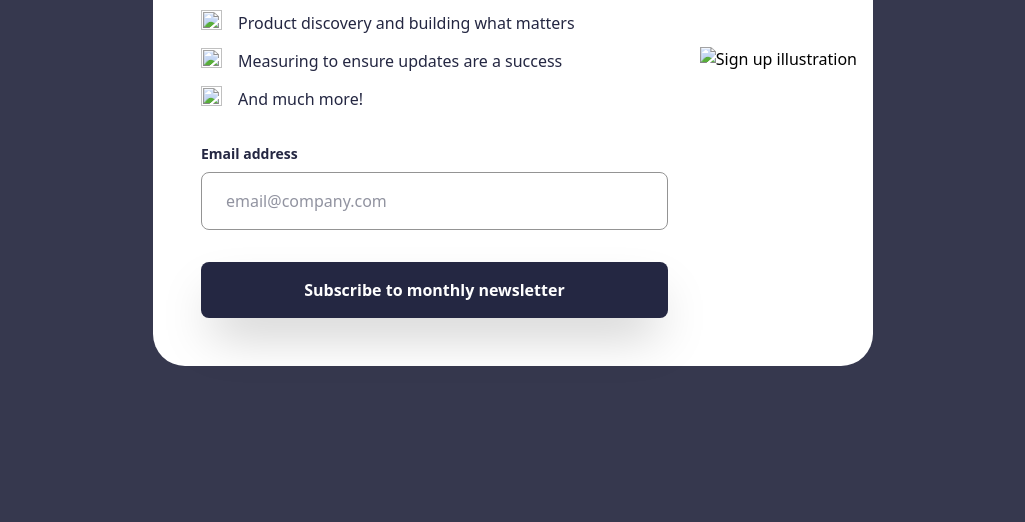
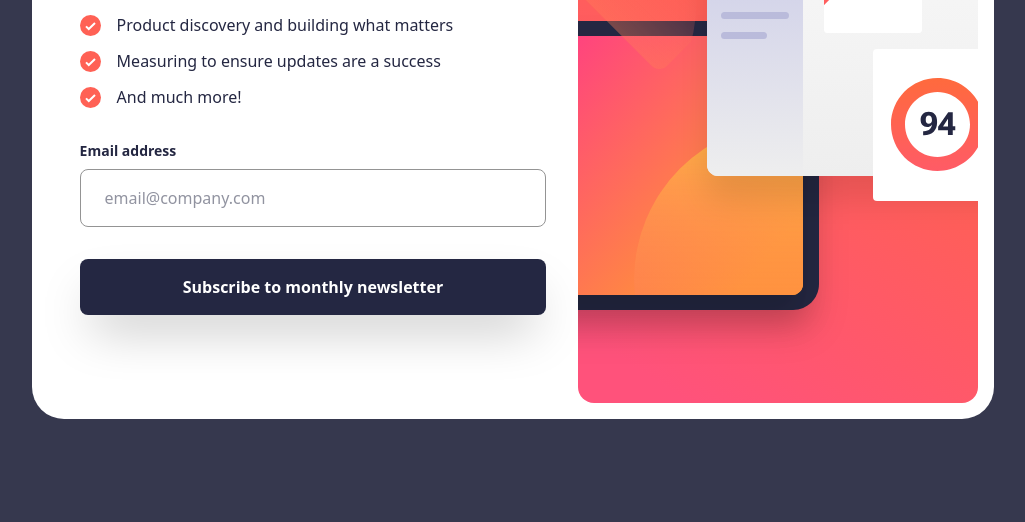
Before and after one commit to juanfeoru/newsletter-sign-up, a website: page index.html in a window 1280 px wide. Shown: the part 310-832 px from the top of the page, without its empty margins (127-1152 px from the left). Drawn offline with nearby package versions, Linux system fonts and the light colour scheme; files that its build step writes are made by us from their sources; the site is published under a folder, as on GitHub Pages, so addresses that start at the root find nothing.

Commit message:
fix: Update all image asset paths to be relative.

```diff
--- a/index.html
+++ b/index.html
@@ -29,19 +29,19 @@
         <picture>
           <!-- Desktop -->
           <source
-            srcset="/assets/images/illustration-sign-up-desktop.svg"
+            srcset="./assets/images/illustration-sign-up-desktop.svg"
             media="(min-width: 1024px)"
           />
 
           <!-- Tablet -->
           <source
-            srcset="/assets/images/illustration-sign-up-tablet.svg"
+            srcset="./assets/images/illustration-sign-up-tablet.svg"
             media="(min-width: 768px)"
           />
 
           <!-- Mobile (fallback) -->
           <img
-            src="/assets/images/illustration-sign-up-mobile.svg"
+            src="./assets/images/illustration-sign-up-mobile.svg"
             alt="Sign up illustration"
             width="375"
             height="284"
@@ -58,7 +58,7 @@
           <ul class="mt-4 flex flex-col gap-y-3">
             <li class="flex items-center gap-x-4">
               <img
-                src="/assets/images/icon-list.svg"
+                src="./assets/images/icon-list.svg"
                 alt=""
                 width="21"
                 height="21"
@@ -67,7 +67,7 @@
             </li>
             <li class="flex items-center gap-x-4">
               <img
-                src="/assets/images/icon-list.svg"
+                src="./assets/images/icon-list.svg"
                 alt=""
                 width="21"
                 height="21"
@@ -76,7 +76,7 @@
             </li>
             <li class="flex items-center gap-x-4">
               <img
-                src="/assets/images/icon-list.svg"
+                src="./assets/images/icon-list.svg"
                 alt=""
                 width="21"
                 height="21"
@@ -115,7 +115,7 @@
         <div class="flex flex-col gap-6 mt-10 text-blue-800">
           <div>
             <img
-              src="/assets/images/icon-success.svg"
+              src="./assets/images/icon-success.svg"
               alt=""
               width="64"
               height="64"
```
